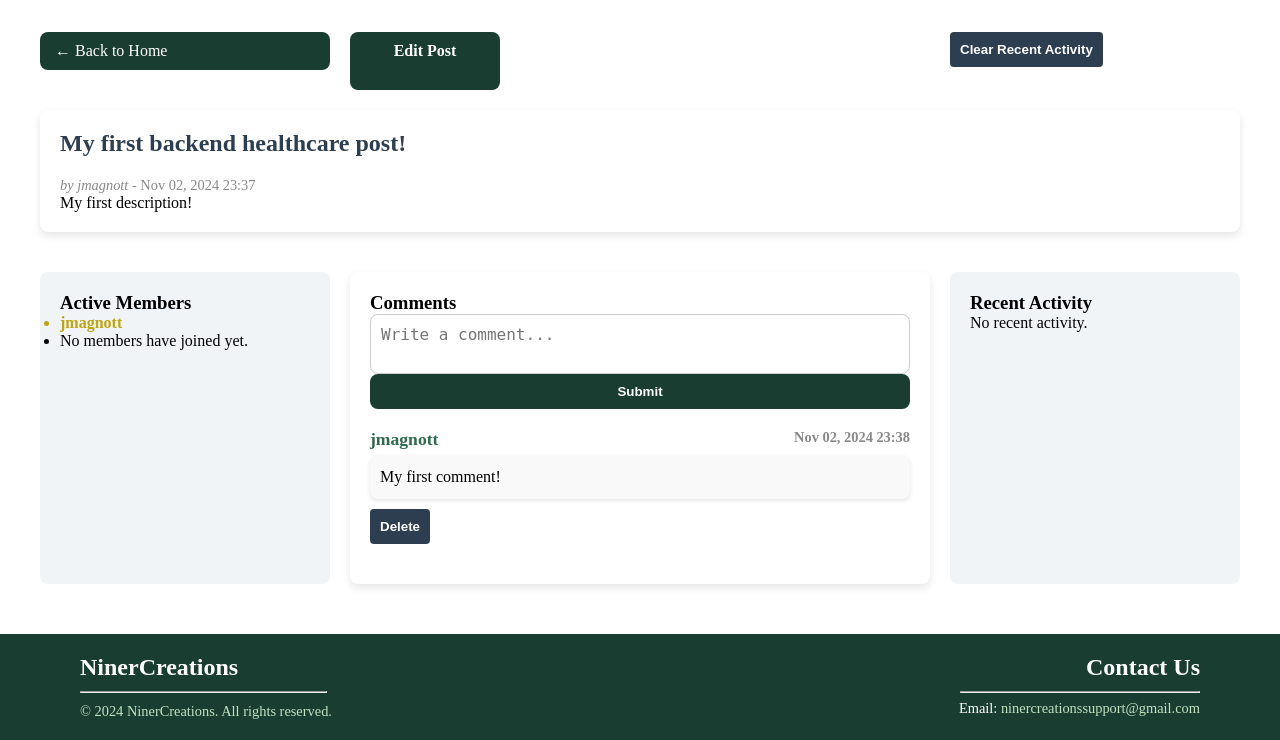
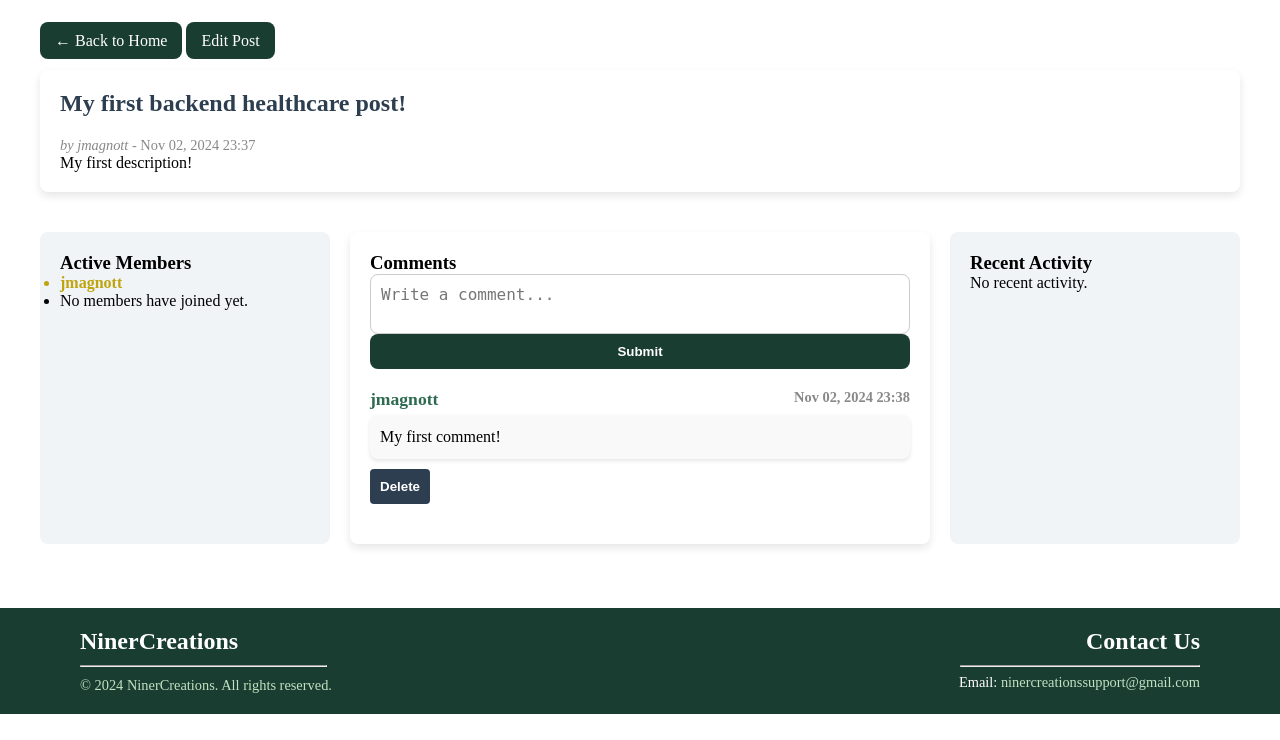
Before and after one commit to JoshMagnotta/NinerCreations, a Django app: page /post/1/ in a window 1280 px wide. Shown: the part 86-826 px from the top of the page. After the commit the page ends 800 px from the top, so only its background shows below. Run offline with Django 5.2, Linux system fonts and the light colour scheme; a user stored in the database is signed in; data comes from the database, SQL or seed files in the repository; both versions use the stored data as it was after the commit.

Commit message:
Fixed buttons for edit post and moved over join / leave into same position

```diff
--- a/NinerCreations/NinerCreations/templates/base/post_detail.html
+++ b/NinerCreations/NinerCreations/templates/base/post_detail.html
@@ -3,33 +3,26 @@
 {% block content %}
 <div class="content-grid">
     <!-- Top Container for Post Details -->
+    <div class="button-container">
         <a class="btn btn-primary" href="{% url 'home' %}">← Back to Home</a>
 
-    <!-- Join/Leave Button for non-owners -->
         {% if user.is_authenticated %}
-        {% if request.user != post.author %}
+            {% if request.user == post.author %}
+                <!-- Edit Post Button -->
+                <a href="{% url 'edit_post' post.id %}" class="btn btn-primary ml-2">Edit Post</a>
+            {% else %}
+                <!-- Join/Leave Button -->
                 <form method="POST" class="join-leave-form" style="display:inline;">
                     {% csrf_token %}
                     {% if request.user in post.members.all %}
-                    <button type="submit" name="leave" class="btn btn-danger">Leave</button>
+                        <button type="submit" name="leave" class="btn btn-danger ml-2">Leave</button>
                     {% else %}
-                    <button type="submit" name="join" class="btn btn-success">Join</button>
+                        <button type="submit" name="join" class="btn btn-success ml-2">Join</button>
                     {% endif %}
                 </form>
             {% endif %}
         {% endif %}
-
-
-    <!-- Edit Button for the owner of the post -->
-    {% if request.user == post.author %}
-        <a href="{% url 'edit_post' post.id %}" class="btn-edit-post">Edit Post</a>
-        <!-- Clear Recent Activity Button for the post owner -->
-        <form method="POST" action="{% url 'post_detail' post.id %}" style="display:inline;">
-            {% csrf_token %}
-            <button type="submit" name="clear_activity" class="btn btn-danger btn-sm ml-3">Clear Recent Activity</button>
-        </form>
-    {% endif %}
-
+    </div>
 
     <div class="pd-main">
         <div class="post-detail">
```
Also changed, not shown: NinerCreations/db.sqlite3. Lines whose indentation alone changed are shown as unchanged.
